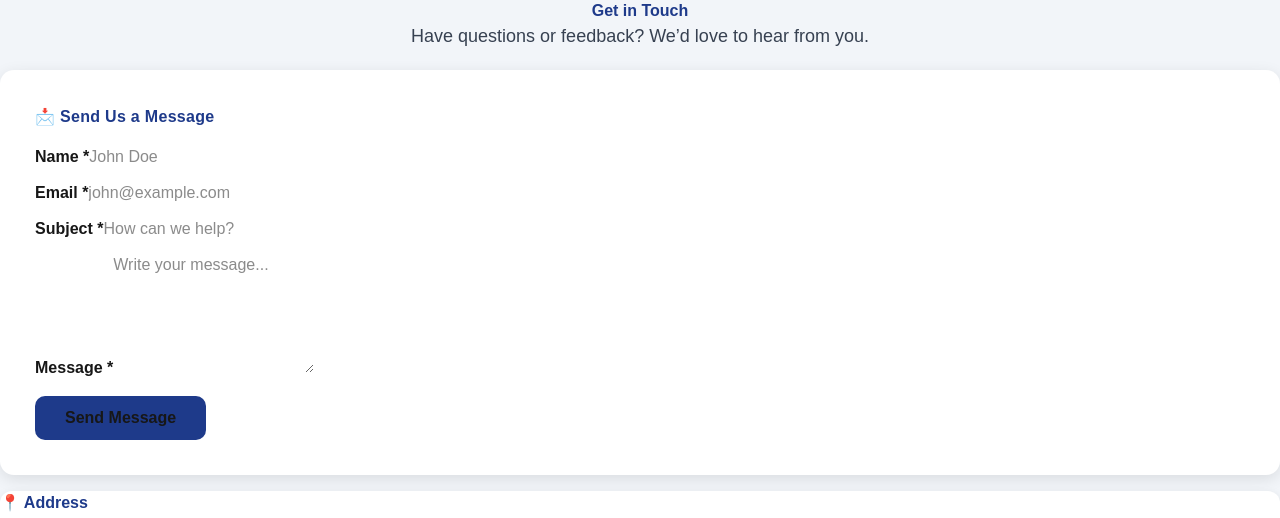
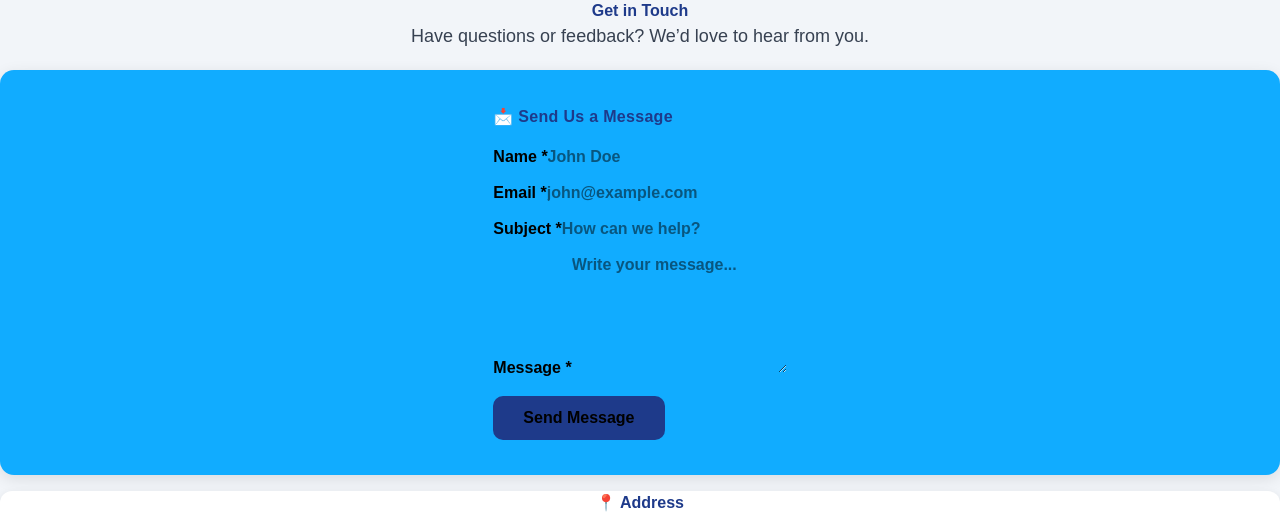
Before and after one commit to sulthansulu8921/shophub, a Next.js app: page /contact in a window 1280 px wide. Shown: the part 421-939 px from the top of the page. Built offline with nearby package versions, Linux system fonts and the light colour scheme.

Commit message:
Add new updates

```diff
--- a/src/components/Footer.js
+++ b/src/components/Footer.js
@@ -15,7 +15,7 @@ export default function Footer() {
       </div>
 
       <div className="footer-copy">
-        <p>© {new Date().getFullYear()} Your Company. All rights reserved.</p>
+        <p>© {new Date().getFullYear()}   OnlineStore. All rights reserved.</p>
       </div>
     </footer>
   );
--- a/src/components/Layout.js
+++ b/src/components/Layout.js
@@ -17,7 +17,7 @@ export default function Layout({ children, title = 'ShopHub - E-Commerce Store'
         </main>
         <footer className="bg-gray-800 text-white py-6 mt-auto">
           <div className="container mx-auto px-4 text-center">
-            <p>&copy; 2025 ShopHub. All rights reserved.</p>
+            <p>&copy; 2025 OnlineStore. All rights reserved.</p>
           </div>
         </footer>
       </div>
--- a/src/components/Navbar.js
+++ b/src/components/Navbar.js
@@ -10,7 +10,7 @@ export default function Navbar() {
       <div className="container mx-auto px-4">
         <div className="flex justify-between items-center h-16">
           <Link href="/" className="text-2xl font-bold hover:text-blue-200 transition">
-            ShopHub
+            OnlineStore
           </Link>
 
           <div className="flex items-center space-x-6">
--- a/src/components/ProductCard.js
+++ b/src/components/ProductCard.js
@@ -28,7 +28,7 @@ export default function ProductCard({ product }) {
           </h3>
           <div className="flex items-center justify-between mb-3">
             <span className="text-2xl font-bold text-blue-600">
-              ${product.price}
+              ${product.price * 10}
             </span>
             <span className="text-yellow-500">★ {product.rating.rate}</span>
           </div>
--- a/src/pages/about.js
+++ b/src/pages/about.js
@@ -9,13 +9,13 @@ export default function About() {
         <div className="prose prose-lg max-w-none">
           {/* Our Story Section */}
           <section className="mb-12">
-            <h2 className="text-3xl font-bold mb-4 text-blue-600">Our Story</h2>
-            <p className="text-gray-700 leading-relaxed mb-4">
+            <h2 className="text-3xl font-bold mb-4 text-blue-400">Our Story</h2>
+            <p className="text-gray-700 leading-relaxed mb-4 bg-white margin-left-10px">
               Founded in 2025, ShopHub has become one of the leading online shopping
               destinations, offering a wide variety of products at competitive prices.
               We believe that shopping should be easy, enjoyable, and accessible to everyone.
             </p>
-            <p className="text-gray-700 leading-relaxed">
+            <p className="text-gray-700 leading-relaxed bg-white border-radius-lg p-4">
               Our mission is to provide customers with the best shopping experience by
               offering quality products, exceptional customer service, and fast delivery.
               We work directly with manufacturers and suppliers to ensure you get the
--- a/src/pages/cart.js
+++ b/src/pages/cart.js
@@ -32,7 +32,7 @@ export default function Cart() {
         {/* Cart Items */}
         <div className="lg:col-span-2 space-y-4">
           {cart.map((item) => (
-            <div key={item.id} className="bg-white rounded-lg shadow-md p-6">
+            <div key={item.id} className="bg-BLACK rounded-lg shadow-md p-6">
               <div className="flex gap-6">
                 {/* Product Image */}
                 <div className="relative w-24 h-24 flex-shrink-0 bg-gray-100 rounded">
@@ -47,7 +47,7 @@ export default function Cart() {
                 {/* Product Info */}
                 <div className="flex-grow">
                   <h3 className="text-lg font-semibold mb-2">{item.title}</h3>
-                  <p className="text-2xl font-bold text-blue-600 mb-4">
+                  <p className="text-2xl font-bold text-blue-600 mb-4 ">
                     ${item.price}
                   </p>
 
@@ -99,7 +99,7 @@ export default function Cart() {
 
         {/* Order Summary */}
         <div className="lg:col-span-1">
-          <div className="bg-white rounded-lg shadow-md p-6 sticky top-4">
+          <div className="bg-BLACK rounded-lg shadow-md p-6 sticky top-4">
             <h2 className="text-2xl font-bold mb-6">Order Summary</h2>
 
             <div className="space-y-3 mb-6">
--- a/src/pages/contact.js
+++ b/src/pages/contact.js
@@ -36,9 +36,14 @@ export default function ContactPage() {
         backgroundColor: '#f2f5f9',
         minHeight: '100vh',
         paddingTop: '50px',
-        paddingBottom: '60px'
+        paddingBottom: '60px',
+        display: 'flex',
+        flexDirection: 'column',
+        justifyContent: 'center',
+        alignItems: 'center'
       }}
     >
+
       {/* Hero Section */}
       <Container className="text-center mb-5">
         <Image
@@ -69,7 +74,12 @@ export default function ContactPage() {
                 border: 'none',
                 borderRadius: '14px',
                 boxShadow: '0 4px 15px rgba(0, 0, 0, 0.1)',
-                backgroundColor: '#ffffff'
+                backgroundColor: '#11acffff',
+                color: 'black',
+                fontWeight: 'bold',
+                display: 'flex',
+                 alignItems: 'center',
+                  justifyContent: 'center'
               }}
             >
               <Card.Body style={{ padding: '35px' }}>
@@ -112,7 +122,7 @@ export default function ContactPage() {
                           onChange={handleChange}
                           placeholder="john@example.com"
                           required
-                          style={{ borderRadius: '8px', borderColor: '#c7d2fe' }}
+                          style={{ borderRadius: '8px', borderColor: '#00ffeaff' }}
                         />
                       </Form.Group>
                     </Col>
@@ -127,7 +137,7 @@ export default function ContactPage() {
                       onChange={handleChange}
                       placeholder="How can we help?"
                       required
-                      style={{ borderRadius: '8px', borderColor: '#c7d2fe' }}
+                      style={{ borderRadius: '8px', borderColor: '#2ccd0cff' }}
                     />
                   </Form.Group>
 
@@ -190,8 +200,8 @@ export default function ContactPage() {
                 }}
               >
                 <Card.Body>
-                  <h5 style={{ color: '#1e3a8a', fontWeight: '700' }}>{info.title}</h5>
-                  <p style={{ whiteSpace: 'pre-line', color: '#374151', marginBottom: '0' }}>
+                  <h5 style={{ color: '#1e3a8a', fontWeight: '700', display: 'flex', alignItems: 'center', justifyContent: 'center'}}>{info.title}</h5>
+                  <p style={{ whiteSpace: 'pre-line', color: '#0056e1ff', marginBottom: '0' ,display: 'flex', alignItems: 'center', justifyContent: 'center'}}>
                     {info.content}
                   </p>
                 </Card.Body>
@@ -234,5 +244,6 @@ export default function ContactPage() {
         </Row>
       </Container>
     </div>
+
   );
 }
--- a/src/pages/index.js
+++ b/src/pages/index.js
@@ -6,7 +6,7 @@ export default function Home({ featuredProducts }) {
   return (
     <Layout title="ShopHub - Home">
       {/* Hero Section */}
-      <section className="bg-gradient-to-r from-blue-500 to-purple-600 text-white rounded-lg p-12 mb-12">
+      <section className="bg-gradient-to-r from-red-500 to-black-600 text-white rounded-lg p-12 mb-12">
         <div className="max-w-3xl">
           <h1 className="text-5xl font-bold mb-4">Welcome to ShopHub</h1>
           <p className="text-xl mb-6">
```
